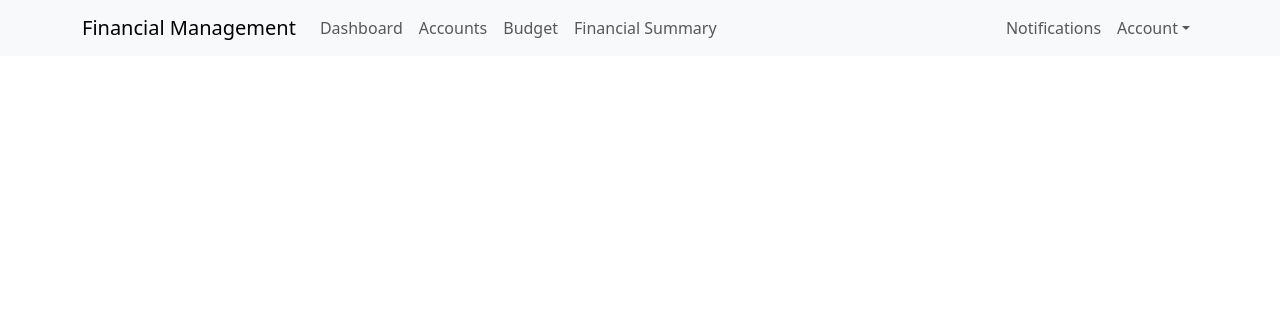
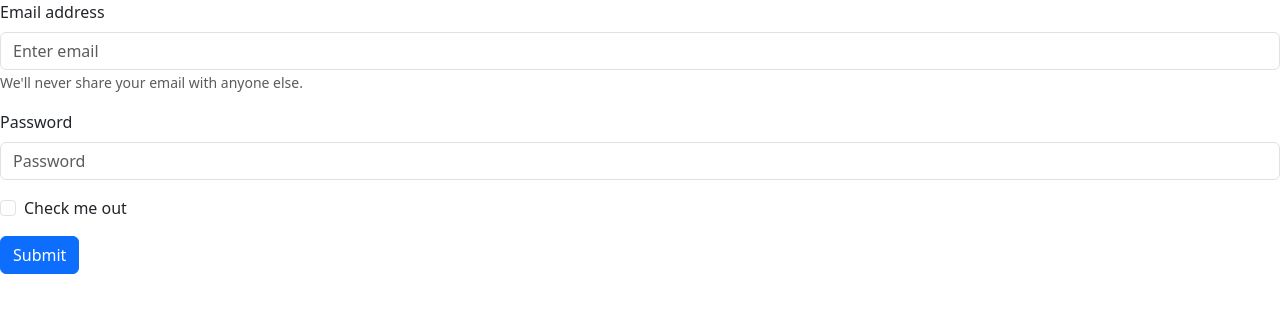
Before and after one commit to ZaneD03/stackunderflow, a React (Create React App) app: page / in a window 1280 px wide. Shown: the top 312 px of the page. Built offline with nearby package versions, Linux system fonts and the light colour scheme.

Commit message:
React Router foundation now functional, added temp LandingPage(update later)

```diff
--- a/package.json
+++ b/package.json
@@ -11,6 +11,7 @@
     "react": "^19.3.0",
     "react-bootstrap": "^2.10.10",
     "react-dom": "^19.3.0",
+    "react-router-dom": "^7.18.4",
     "react-scripts": "5.0.1",
     "web-vitals": "^2.1.4"
   },
--- a/src/App.js
+++ b/src/App.js
@@ -2,14 +2,17 @@ import logo from './logo.svg';
 import './App.css';
 import {Badge,Container,Row,Col,Button,Nav,Navbar,NavDropdown} from 'react-bootstrap';
 import AppHeader from './components/header';
+import LandingPage from './pages/LandingPage';
+import { BrowserRouter, Routes, Route, Link } from 'react-router-dom';
 
 function App() {
   return (
-    <div className="App">
-      <header id="header">
-        <AppHeader />
-      </header>
-    </div>
+    <BrowserRouter>
+        <Routes>
+          <Route path="/" element={<LandingPage />} />
+          <Route path="/dashboard" element={<AppHeader />} />
+        </Routes>
+      </BrowserRouter>
   );
 }
 
--- a/src/components/header.js
+++ b/src/components/header.js
@@ -3,30 +3,35 @@ import Nav from 'react-bootstrap/Nav';
 import Navbar from 'react-bootstrap/Navbar';
 import NavDropdown from 'react-bootstrap/NavDropdown';
 import 'bootstrap/dist/css/bootstrap.min.css';
+import { Link, NavLink } from 'react-router-dom';
 
-export default function AppHeader(){
-    return(
-        <Navbar expand="lg" className="bg-body-tertiary">
+export default function AppHeader() {
+  return (
+    <Navbar expand="lg" className="bg-body-tertiary">
       <Container>
-        <Navbar.Brand href="#dashboard">Financial Management</Navbar.Brand>
+        {/* Changed href to to, and rendered as Link */}
+        <Navbar.Brand as={Link} to="/dashboard">Financial Management</Navbar.Brand>
         <Navbar.Toggle aria-controls="basic-navbar-nav" />
         <Navbar.Collapse id="basic-navbar-nav">
           <Nav className="me-auto">
-            <Nav.Link href="#dashboard">Dashboard</Nav.Link>
-            <Nav.Link href="#accounts">Accounts</Nav.Link>
-            <Nav.Link href="#budget">Budget</Nav.Link>
-            <Nav.Link href="#financialsummary">Financial Summary</Nav.Link>
+            <Nav.Link as={NavLink} to="/dashboard">Dashboard</Nav.Link>
+
+            {/* Swapped href to to, and added as={NavLink} for active route highlighting */}
+            <Nav.Link as={NavLink} to="/accounts">Accounts</Nav.Link>
+            <Nav.Link as={NavLink} to="/budget">Budget</Nav.Link>
+            <Nav.Link as={NavLink} to="/financial-summary">Financial Summary</Nav.Link>
           </Nav>
           <Nav>
-            <Nav.Link href="#notifications">Notifications</Nav.Link>
+            <Nav.Link as={NavLink} to="/notifications">Notifications</Nav.Link>
             <NavDropdown title="Account" id="basic-nav-dropdown">
-              <NavDropdown.Item href="#myaccount">My Account</NavDropdown.Item>
-              <NavDropdown.Item href="#settings">
+              {/* Used as={Link} inside dropdowns to prevent style clashing */}
+              <NavDropdown.Item as={Link} to="/my-account">My Account</NavDropdown.Item>
+              <NavDropdown.Item as={Link} to="/settings">
                 Settings
               </NavDropdown.Item>
-              <NavDropdown.Item href="#contactus">Contact Us</NavDropdown.Item>
+              <NavDropdown.Item as={Link} to="/contact-us">Contact Us</NavDropdown.Item>
               <NavDropdown.Divider />
-              <NavDropdown.Item href="#signout">
+              <NavDropdown.Item as={Link} to="/">
                 Sign Out
               </NavDropdown.Item>
             </NavDropdown>
@@ -34,5 +39,5 @@ export default function AppHeader(){
         </Navbar.Collapse>
       </Container>
     </Navbar>
-    )
+  );
 }
--- a/src/pages/LandingPage.js
+++ b/src/pages/LandingPage.js
@@ -1,3 +1,33 @@
 //REQUIRED FOR PROTOTYPE
 
 //Login and register page. (Sign out routes to this page, this page is displayed on startup)
+
+import Button from 'react-bootstrap/Button';
+import Form from 'react-bootstrap/Form';
+
+function LandingPage() {
+  return (
+    <Form>
+      <Form.Group className="mb-3" controlId="formBasicEmail">
+        <Form.Label>Email address</Form.Label>
+        <Form.Control type="email" placeholder="Enter email" />
+        <Form.Text className="text-muted">
+          We'll never share your email with anyone else.
+        </Form.Text>
+      </Form.Group>
+
+      <Form.Group className="mb-3" controlId="formBasicPassword">
+        <Form.Label>Password</Form.Label>
+        <Form.Control type="password" placeholder="Password" />
+      </Form.Group>
+      <Form.Group className="mb-3" controlId="formBasicCheckbox">
+        <Form.Check type="checkbox" label="Check me out" />
+      </Form.Group>
+      <Button variant="primary" type="submit">
+        Submit
+      </Button>
+    </Form>
+  );
+}
+
+export default LandingPage;
```
Also changed, not shown: 2 other files (tests, documents, lock files or other folders).
